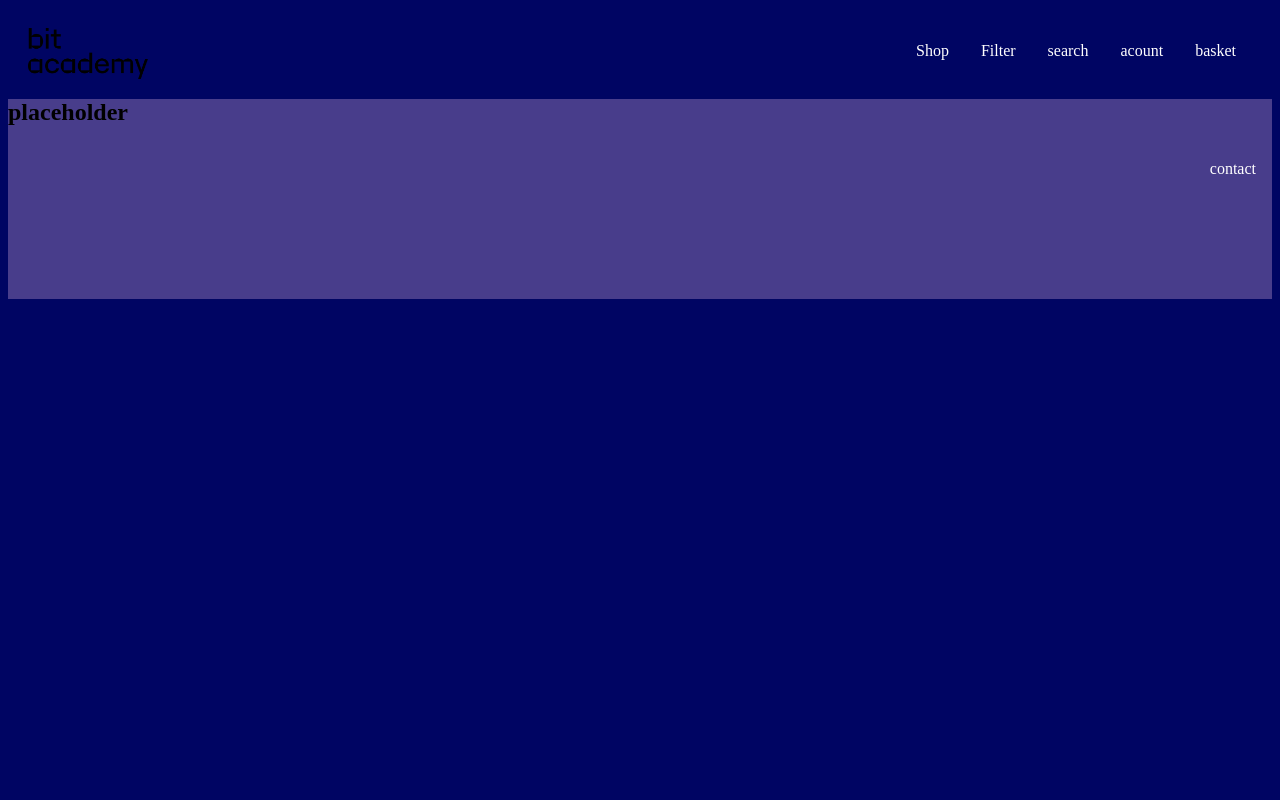
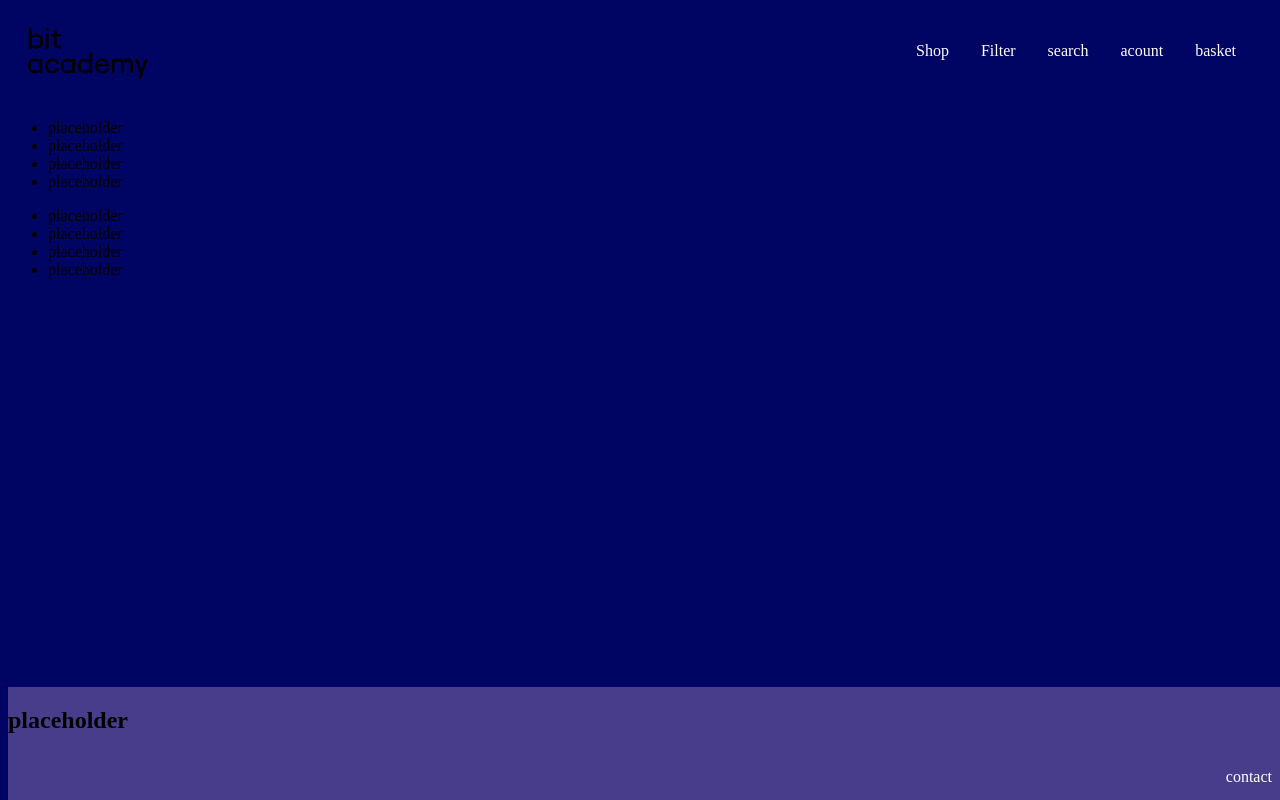
Before and after one commit to Sadek2002/bit, a PHP site: page / in a window 1280 px wide. Run offline with PHP 8.4, Linux system fonts and the light colour scheme.

Commit message:
Update style.css

```diff
--- a/contact_pagina/style.css
+++ b/contact_pagina/style.css
@@ -91,12 +91,10 @@ body{
 
 footer {
     background-color: darkslateblue;
+    position: absolute;
     bottom: 0;
     width: 100%;
-    clear: both;
-    position: relative;
-    height: 200px;
-    margin-top: -200px;
+
 
 }
 #wrapper{
```
